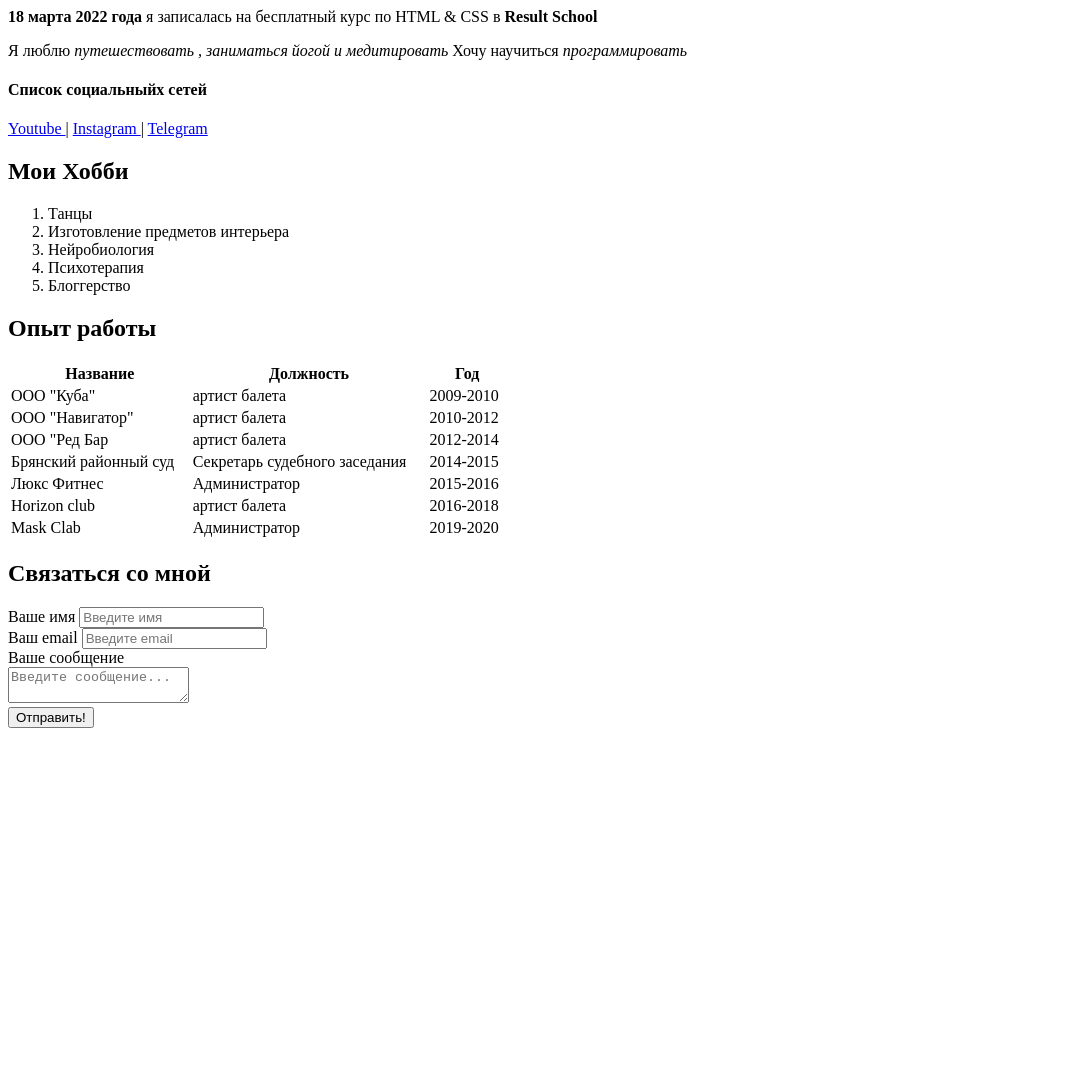
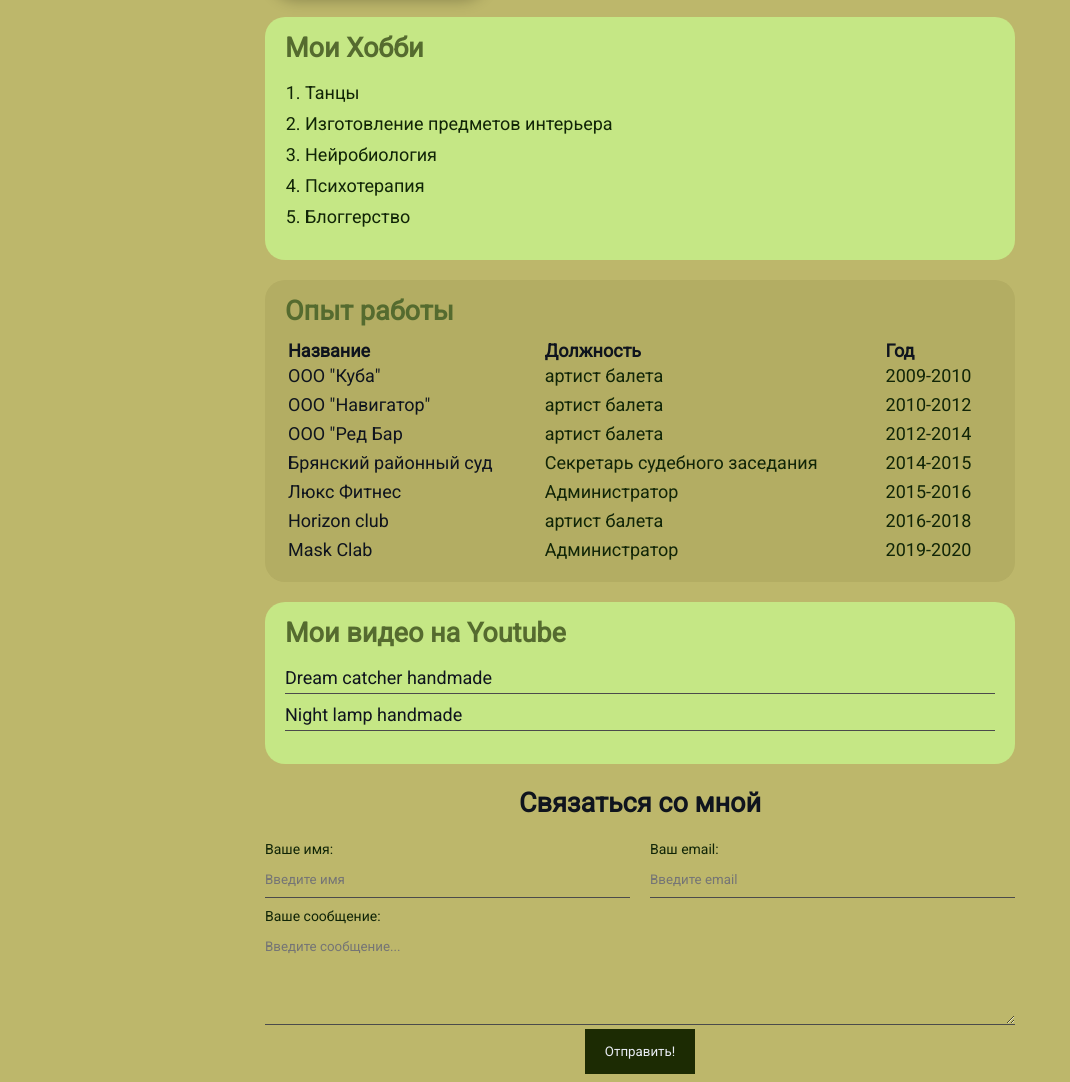
Before and after one commit to DunyashaNikiforovna/resume, a plain HTML site: page index.html in a window 1280 px wide. Shown: the part 312-1394 px from the top of the page, without its empty margins (0-1070 px from the left). Before the commit the page ends 1048 px from the top, so only its background shows below. Drawn offline with Linux system fonts and the light colour scheme.

Commit message:
Add styles

```diff
--- a/index.html
+++ b/index.html
@@ -6,29 +6,35 @@
     <meta name="viewport" content="width=device-width, initial-scale=1.0" />
     <meta name="keywords" content="html, css, resume" />
     <meta name="description" content="Это мой первый сайт" />
+    <link rel="stylesheet" href="styles.css" />
+
     <title>Резюме</title>
   </head>
   <body>
-    <img src="lkj.jpg" alt="homework" />
+    <div class="container">
+      <div class="info">
+        <img src="lkj.jpg" alt="homework" class="avatar" />
 
-    <h1>Дуняшя Никифоровна</h1>
+        <div class="info-text">
+          <h1>Арестова Алина</h1>
 
           <p>
-      <strong>18 марта 2022 года</strong> я записалась на бесплатный курс по
-      HTML & CSS в <strong> Result School</strong>
+            <strong>18 марта 2022 года</strong> я записалась на бесплатный курс
+            по HTML & CSS в <strong> Result School</strong>
           </p>
           <p>
-      Я люблю <em>путешествовать , заниматься йогой и медитировать</em> Хочу
+            Я люблю
+            <em>путешествовать , заниматься йогой и медитировать</em>. Хочу
             научиться <em> программировать</em>
           </p>
 
           <h4>Список социальныйх сетей</h4>
-
+          <ul class="link-list"></ul>
           <a
-      href="https://www.youtube.com/channel/UC4X-FlMRabBImVGxdIAcnlQ"
+            href="https://www.instagram.com/invites/contact/?i=q9o0fwrwm19m&utm_content=nei1q2v"
             target="_blank"
           >
-      Youtube
+            Instagram
           </a>
           |
           <a
@@ -39,20 +45,28 @@
           </a>
 
           |
-    <a href="https://t.me/Dunyasha_Nikiforovna" target="_blank"> Telegram </a>
+          <a href="https://t.me/Dunyasha_Nikiforovna" target="_blank">
+            Telegram
+          </a>
+        </div>
+      </div>
 
+      <div class="card bg-green">
         <h2>Мои Хобби</h2>
-
-    <ol>
+        <link rel="stylesheet" href="styles.css" />
+        <ol class="list">
           <li>Танцы</li>
           <li>Изготовление предметов интерьера</li>
           <li>Нейробиология</li>
           <li>Психотерапия</li>
           <li>Блоггерство</li>
         </ol>
+      </div>
 
+      <div class="card bg-yellow">
         <h2>Опыт работы</h2>
-    <table width="500">
+
+        <table class="table">
           <thead>
             <tr>
               <th>Название</th>
@@ -101,27 +115,47 @@
             <td>2019-2020</td>
           </tr>
         </table>
+      </div>
+      <div class="card bg-green">
+        <h2>Мои видео на Youtube</h2>
+        <ul class="link-list">
+          <li>
+            <a href="https://youtu.be/lgILmwUablM" target="_blank"
+              >Dream catcher handmade</a
+            >
+          </li>
+          <li>
+            <a href="https://youtu.be/4t3l-SpxE4U" target="_blank"
+              >Night lamp handmade</a
+            >
+          </li>
+        </ul>
+      </div>
 
+      <form action="/" class="form">
         <h2>Связаться со мной</h2>
-
-    <form>
-      <div>
-        <label for="text2">Ваше имя</label>
+        <div class="form-row">
+          <div class="form-group">
+            <label for="text2">Ваше имя:</label>
             <input type="text" id="text2" placeholder="Введите имя" />
           </div>
-      <div>
-        <label for="email">Ваш email</label>
+          <div class="form-group">
+            <label for="email">Ваш email:</label>
             <input type="email" id="email" placeholder="Введите email" />
           </div>
+        </div>
 
-      <div>
-        <label for="massage">Ваше сообщение </label>
-        <br />
-        <textarea id="massage" placeholder="Введите сообщение..."></textarea>
+        <div class="form-group">
+          <label for="massage">Ваше сообщение:</label>
+          <textarea
+            id="massage"
+            cols="30"
+            rows="5"
+            placeholder="Введите сообщение..."
+          ></textarea>
         </div>
-      <div>
-        <button type="submit">Отправить!</button>
+        <button class="btn" type="submit">Отправить!</button>
+      </form>
     </div>
-    </form>
   </body>
 </html>
--- /dev/null
+++ b/styles.css
@@ -0,0 +1,189 @@
+@import url("https://fonts.googleapis.com/css2?family=Roboto&display=swap");
+
+body {
+  font-family: "Roboto", sans-serif;
+  font-size: 18px;
+  font-weight: normal;
+  background: #bdb76b;
+  color: #0f141e;
+}
+
+a {
+  color: #0f141e;
+  text-decoration: none;
+}
+
+a:hover {
+  text-decoration: underline;
+}
+
+a:active {
+  color: aqua;
+}
+
+a:visited {
+  color: gray;
+}
+
+h1 {
+  color: #556b2f;
+}
+.container {
+  max-width: 750px;
+  margin: auto;
+  padding-top: 30px;
+}
+
+.avatar {
+  width: 370px;
+  border-radius: 28px;
+  box-shadow: 4px 4px 14px rgba(0, 0, 0, 0.25);
+}
+
+.info {
+  margin-bottom: 20px;
+  display: flex;
+}
+
+.info-text {
+  margin-left: 40px;
+}
+
+.info-text p {
+  font-style: italic;
+  font-weight: bold;
+  color: rgb(17, 37, 7);
+  margin: 0;
+}
+
+.info text h4 {
+  margin-bottom: 10px;
+}
+
+@media (max-width: 780px) {
+  .info {
+    display: block;
+    text-align: center;
+  }
+}
+.card {
+  border-radius: 20px;
+  padding: 15px 20px;
+  margin-bottom: 20px;
+}
+
+.card h2 {
+  margin-top: 0;
+  margin-bottom: 10px;
+  color: #556b2f;
+}
+.bg-yellow {
+  background: #b3ad63;
+}
+
+.bg-green {
+  background: #c5e785;
+}
+
+.btn {
+  background: #1c2b03;
+  padding: 15px 20px;
+  color: #e9edf5;
+  border: none;
+  font-family: inherit;
+  cursor: pointer;
+  display: block;
+  margin: auto;
+}
+
+.btn:hover {
+  opacity: 0, 8;
+}
+
+.list {
+  padding: 0 20px;
+}
+
+.list li {
+  color: rgb(17, 37, 7);
+  margin-bottom: 10px;
+}
+
+.link-list {
+  list-style: none;
+  padding: 0;
+}
+
+.link-list li {
+  margin-bottom: 10px;
+  border-bottom: 1px solid rgb(75, 75, 75);
+  padding-bottom: 5px;
+}
+
+.table {
+  width: 100%;
+}
+
+th {
+  text-align: left;
+}
+
+.table td {
+  padding-bottom: 5px;
+}
+
+.table td:nth-child(2),
+.table td:nth-child(3) {
+  color: rgb(17, 37, 7);
+}
+
+.form h2 {
+  text-align: center;
+}
+
+.form-row {
+  margin-bottom: 10px;
+  display: flex;
+}
+
+.form-row .form-group {
+  /* display: inline-block; */
+  margin-right: 20px;
+  width: 50%;
+  /* width: calc(50% - 20px); */
+}
+
+.form-row .form-group:last-child {
+  margin-right: 0;
+}
+
+@media (max-width: 780px) {
+  .form-row {
+    display: block;
+  }
+
+  .form-row .form-group {
+    width: 100%;
+    margin-right: 0;
+    margin-bottom: 10px;
+  }
+}
+
+.form-group label {
+  display: block;
+  font-size: 14px;
+  color: rgb(17, 37, 7);
+}
+
+.form-group input,
+.form-group textarea {
+  width: 100%;
+  box-sizing: border-box;
+  border: none;
+  background: transparent;
+  border-bottom: 1px solid rgb(75, 75, 75);
+  color: #000;
+  padding: 15px 0 10px;
+  outline: none;
+  font-family: inherit;
+}
```
Also changed, not shown: 06_form.html (added, +31 -0 lines). Lines whose indentation alone changed are shown as unchanged.
